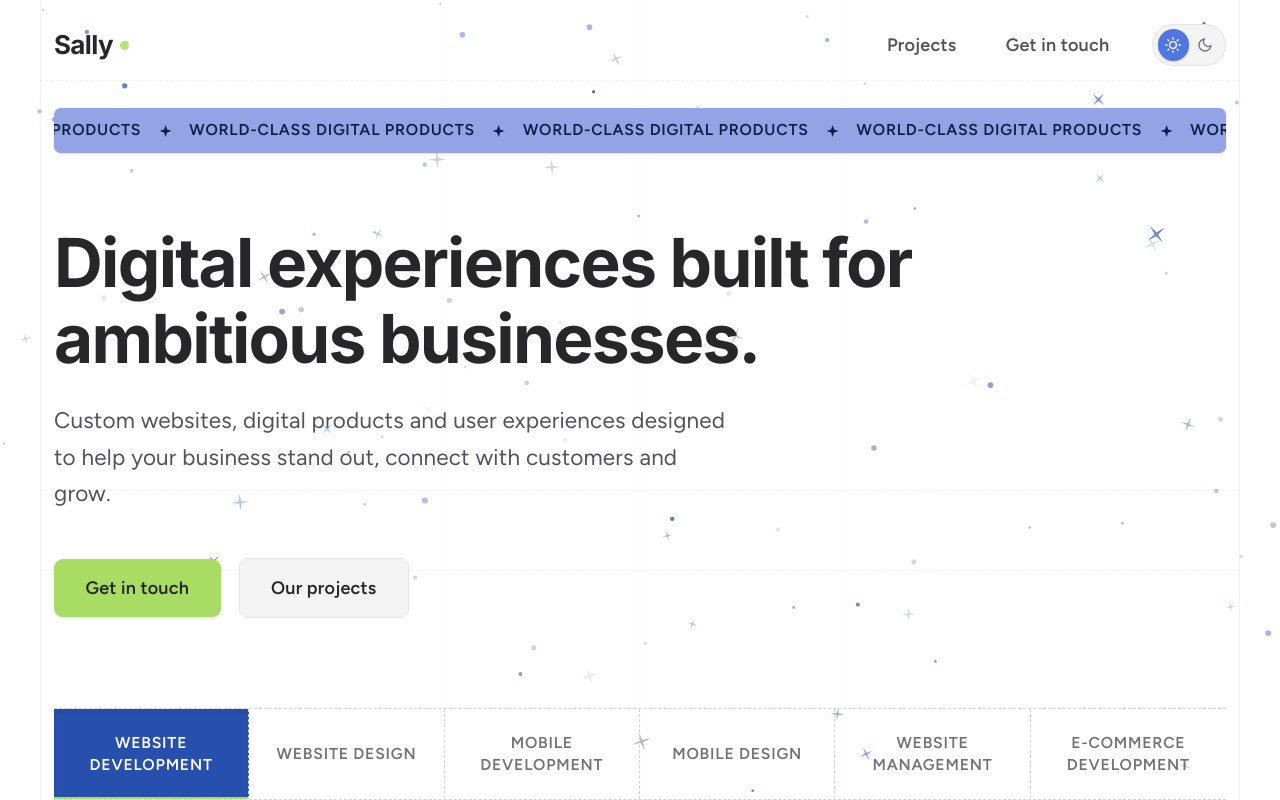
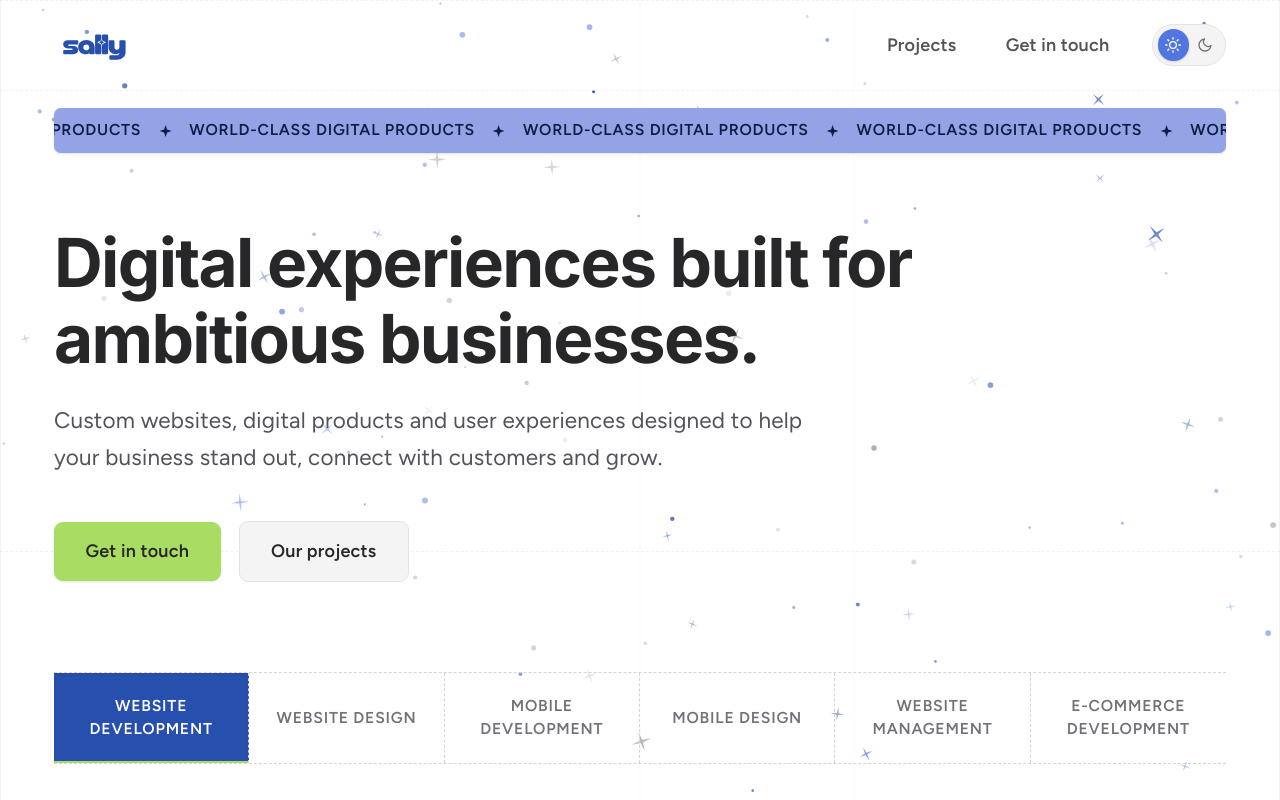
Before and after one commit to Sailor-io/sally-web, a React (Vite) app: page / in a window 1280 px wide. Shown: the top 800 px of the page. Built offline with nearby package versions, Linux system fonts and the light colour scheme.

Commit message:
Add LogoLight.svg and update Navbar to use light and dark logos; adjust layout max-widths in various components

```diff
--- a/src/components/background/PerspectiveLines.tsx
+++ b/src/components/background/PerspectiveLines.tsx
@@ -1,11 +1,11 @@
 export function PerspectiveLines() {
   return (
     <div
-      className="pointer-events-none fixed inset-0 z-0 mx-auto max-w-[1440px] overflow-hidden"
+      className="pointer-events-none fixed inset-0 z-0 mx-auto max-w-360 overflow-hidden"
       aria-hidden="true"
     >
       {/* 1200px centered grid lines container */}
-      <div className="relative mx-auto h-full w-full max-w-[1200px]">
+      <div className="relative mx-auto h-full w-full max-w-300">
         {/* Left container edge line */}
         <div className="absolute top-0 bottom-0 left-0 w-px bg-border-dashed/30" />
         {/* Right container edge line */}
@@ -17,9 +17,9 @@ export function PerspectiveLines() {
         <div className="absolute top-0 bottom-0 left-2/3 w-px bg-border-dashed/10" />
 
         {/* Subtle horizontal dashed lines */}
-        <div className="absolute top-[80px] left-0 right-0 h-px border-t border-dashed border-border-dashed/30" />
-        <div className="absolute top-[490px] left-0 right-0 h-px border-t border-dashed border-border-dashed/30" />
-        <div className="absolute top-[570px] left-0 right-0 h-px border-t border-dashed border-border-dashed/30" />
+        <div className="absolute top-20 left-0 right-0 h-px border-t border-dashed border-border-dashed/30" />
+        <div className="absolute top-122.5 left-0 right-0 h-px border-t border-dashed border-border-dashed/30" />
+        <div className="absolute 142.5 left-0 right-0 h-px border-t border-dashed border-border-dashed/30" />
       </div>
     </div>
   );
--- a/src/components/hero/HeroContent.tsx
+++ b/src/components/hero/HeroContent.tsx
@@ -12,7 +12,7 @@ export function HeroContent() {
         <h1 className="font-display text-4xl sm:text-5xl lg:text-6xl font-bold leading-[1.12] tracking-tight text-text-primary">
           Digital experiences built for ambitious businesses.
         </h1>
-        <p className="mt-6 max-w-[680px] font-sans text-lg sm:text-xl text-text-secondary leading-relaxed">
+        <p className="mt-6 max-w-170 font-sans text-lg sm:text-xl text-text-secondary leading-relaxed">
           Custom websites, digital products and user experiences designed to help your business stand out, connect with customers and grow.
         </p>
 
--- a/src/components/layout/Footer.tsx
+++ b/src/components/layout/Footer.tsx
@@ -3,7 +3,7 @@ export function Footer() {
 
   return (
     <footer className="relative z-10 w-full transition-colors duration-300">
-      <div className="mx-auto max-w-[1200px] px-6 lg:px-12 py-12">
+      <div className="mx-auto max-w-300 px-6 lg:px-12 py-12">
         {/* Top dashed divider */}
         <div className="h-px w-full border-t border-dashed border-border-dashed/40 mb-8" />
 
--- a/src/components/layout/Navbar.tsx
+++ b/src/components/layout/Navbar.tsx
@@ -1,4 +1,6 @@
 import { useTheme } from '../../context/ThemeContext';
+import logoDark from '../../assets/svgs/Logo.svg';
+import logoLight from '../../assets/svgs/LogoLight.svg';
 
 export function Navbar() {
   const { theme, toggleTheme } = useTheme();
@@ -9,14 +11,19 @@ export function Navbar() {
         {/* Brand Logo */}
         <a
           href="/"
-          className="group flex items-center gap-2 text-2xl font-bold tracking-tight text-text-primary transition-opacity hover:opacity-80"
+          className="group flex items-center transition-opacity hover:opacity-80"
           aria-label="Sally Home"
         >
-          {/* Stylized Sally Wordmark */}
-          <div className="flex items-center gap-1.5 font-display text-[26px] tracking-tight">
-            <span>Sally</span>
-            <span className="h-2 w-2 rounded-full bg-secondary-300 animate-pulse" />
-          </div>
+          <img
+            src={logoLight}
+            alt="Sally"
+            className="h-9 w-auto dark:hidden"
+          />
+          <img
+            src={logoDark}
+            alt="Sally"
+            className="hidden h-9 w-auto dark:block"
+          />
         </a>
 
         {/* Action Controls & Navigation */}
```
Also changed, not shown: src/assets/LogoLight.svg (added).
